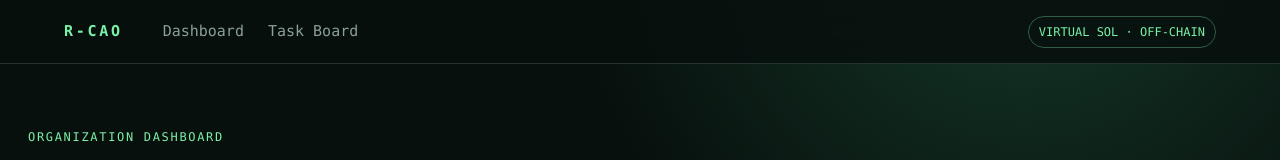
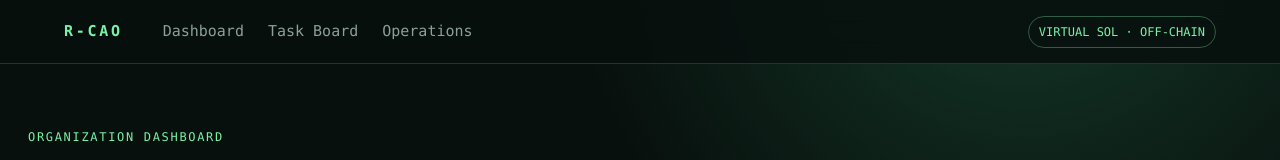
Before and after one commit to jin-take/r-cao, a Next.js app: page / in a window 1280 px wide. Shown: the top 160 px of the page. Built offline with nearby package versions, Linux system fonts and the light colour scheme.

Commit message:
feat: add Operations console navigation

```diff
--- a/src/app/layout.tsx
+++ b/src/app/layout.tsx
@@ -13,7 +13,7 @@ export default function RootLayout({ children }: Readonly<{ children: React.Reac
       <body>
         <header className="topbar">
           <Link className="brand" href="/">R-CAO</Link>
-          <nav><Link href="/">Dashboard</Link><Link href="/tasks">Task Board</Link></nav>
+          <nav><Link href="/">Dashboard</Link><Link href="/tasks">Task Board</Link><Link href="/operations">Operations</Link></nav>
           <span className="mode">VIRTUAL SOL · OFF-CHAIN</span>
         </header>
         <main>{children}</main>
```
